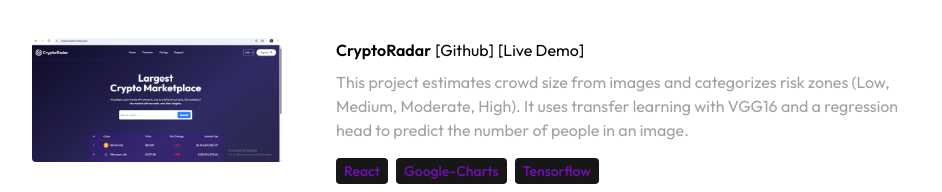
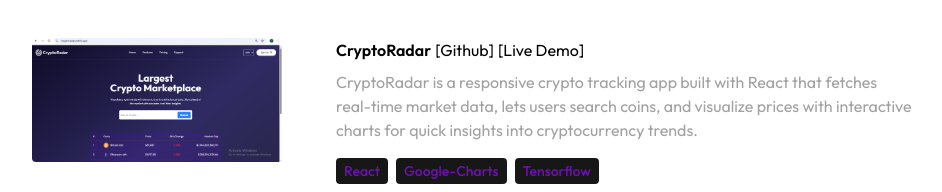
Before and after one commit to vineetsaini007/portfolio, a React (Vite) app: page / in a window 1280 px wide. Shown: the part 2423-2615 px from the top of the page, without its empty margins (168-1110 px from the left). Built offline with nearby package versions, Linux system fonts and the light colour scheme.

Commit message:
project fix

```diff
--- a/src/constant/index.js
+++ b/src/constant/index.js
@@ -23,8 +23,7 @@
     title: "CryptoRadar",
     image: project1,
     link: "https://cryyptoradar.netlify.app/",
-    description:
-      "This project estimates crowd size from images and categorizes risk zones (Low, Medium, Moderate, High). It uses transfer learning with VGG16 and a regression head to predict the number of people in an image.",
+    description:"CryptoRadar is a responsive crypto tracking app built with React that fetches real-time market data, lets users search coins, and visualize prices with interactive charts for quick insights into cryptocurrency trends.",
     technologies: ["React","Google-Charts", "Tensorflow"],
     github: "https://github.com/vineetsaini007/CryptoRadar"
   }]
```
